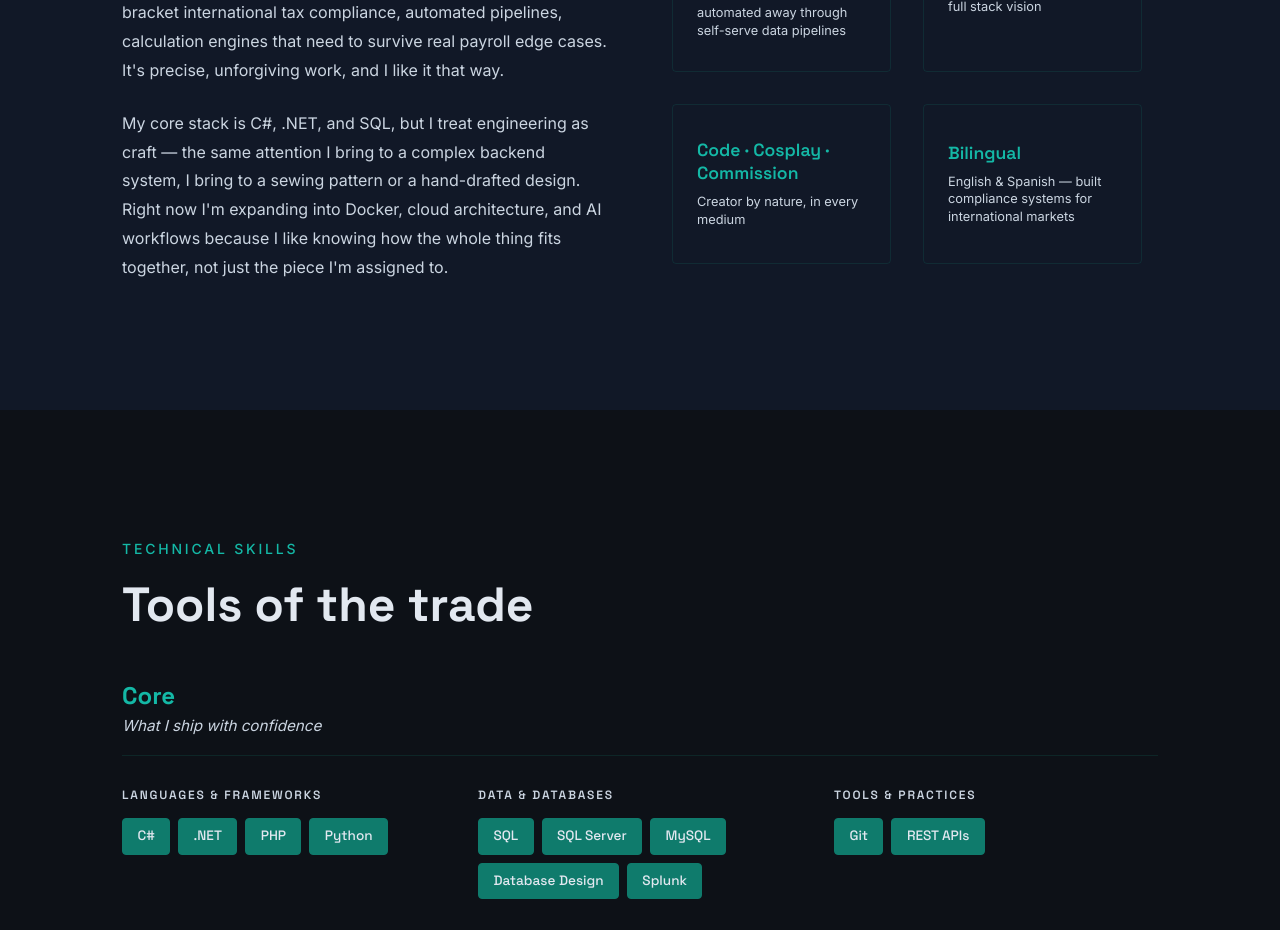
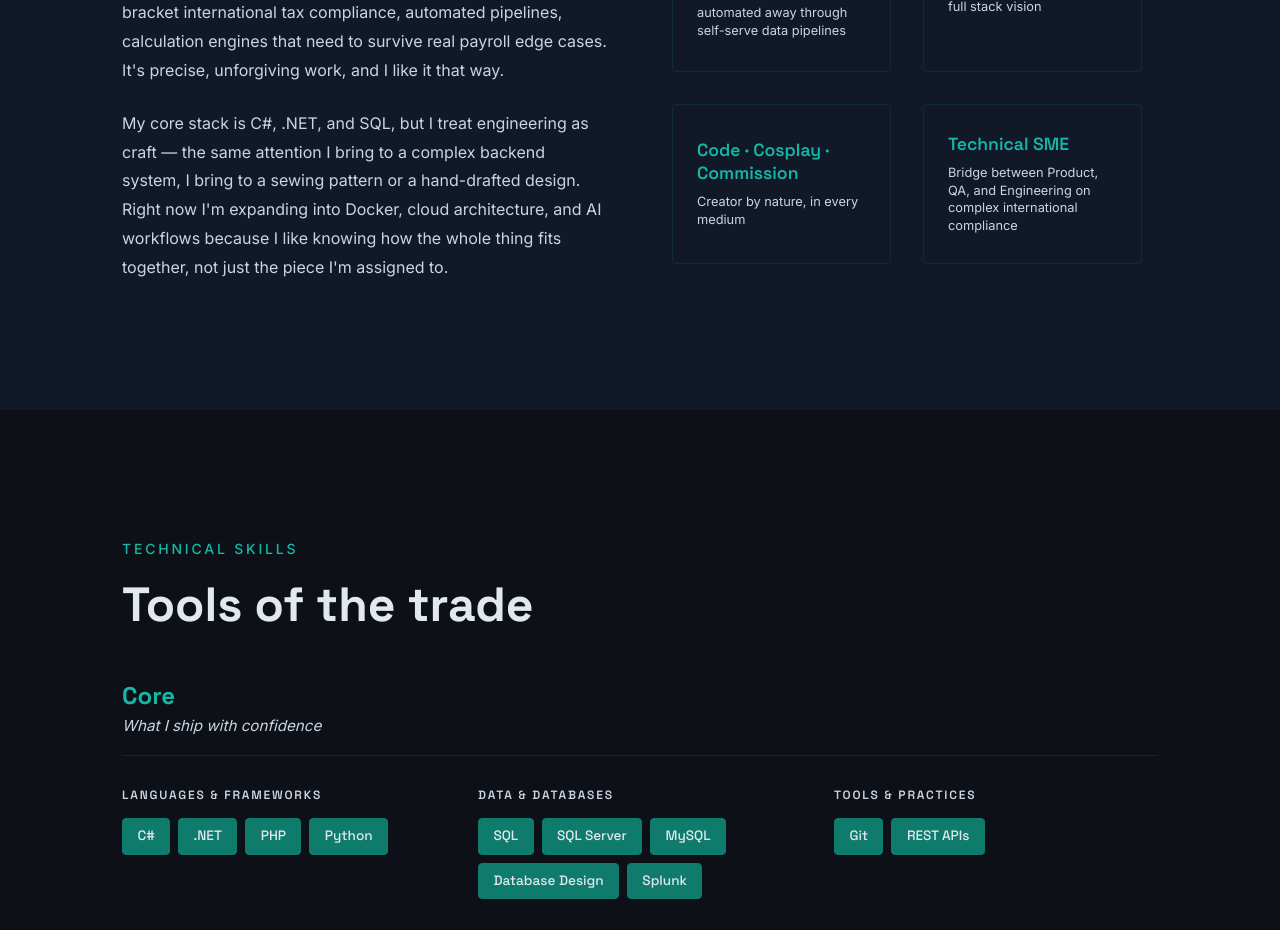
Before and after one commit to Kaito321/portfolio, a React (Vite) app: page / in a window 1280 px wide. Shown: the part 1160-2090 px from the top of the page. Built offline with nearby package versions, Linux system fonts and the light colour scheme.

Commit message:
Portfolio: updatd stat box

```diff
--- a/src/pages/About/About.tsx
+++ b/src/pages/About/About.tsx
@@ -35,8 +35,8 @@ function About() {
                             <span className="stat-label">Creator by nature, in every medium</span>
                         </div>
                         <div className="stat">
-                            <span className="stat-text">Bilingual</span>
-                            <span className="stat-label">English & Spanish — built compliance systems for international markets</span>
+                            <span className="stat-text">Technical SME</span>
+                            <span className="stat-label">Bridge between Product, QA, and Engineering on complex international compliance</span>
                         </div>
                     </div>
                 </div>
```
